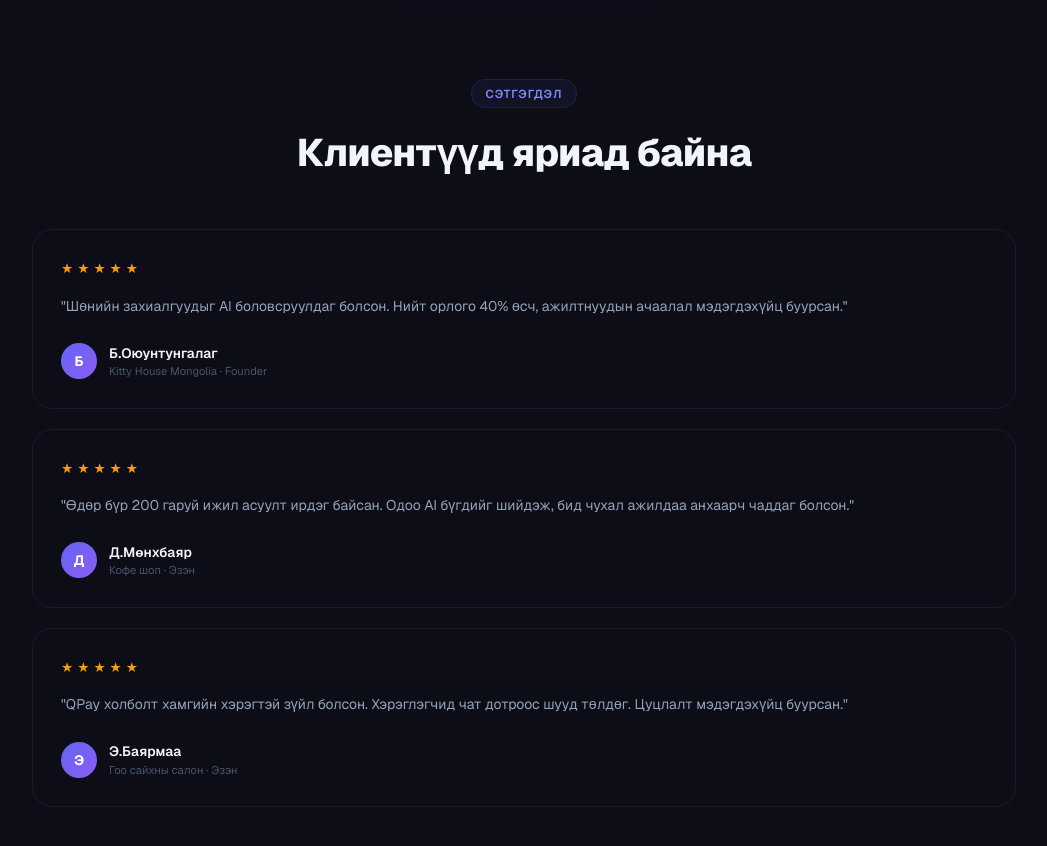
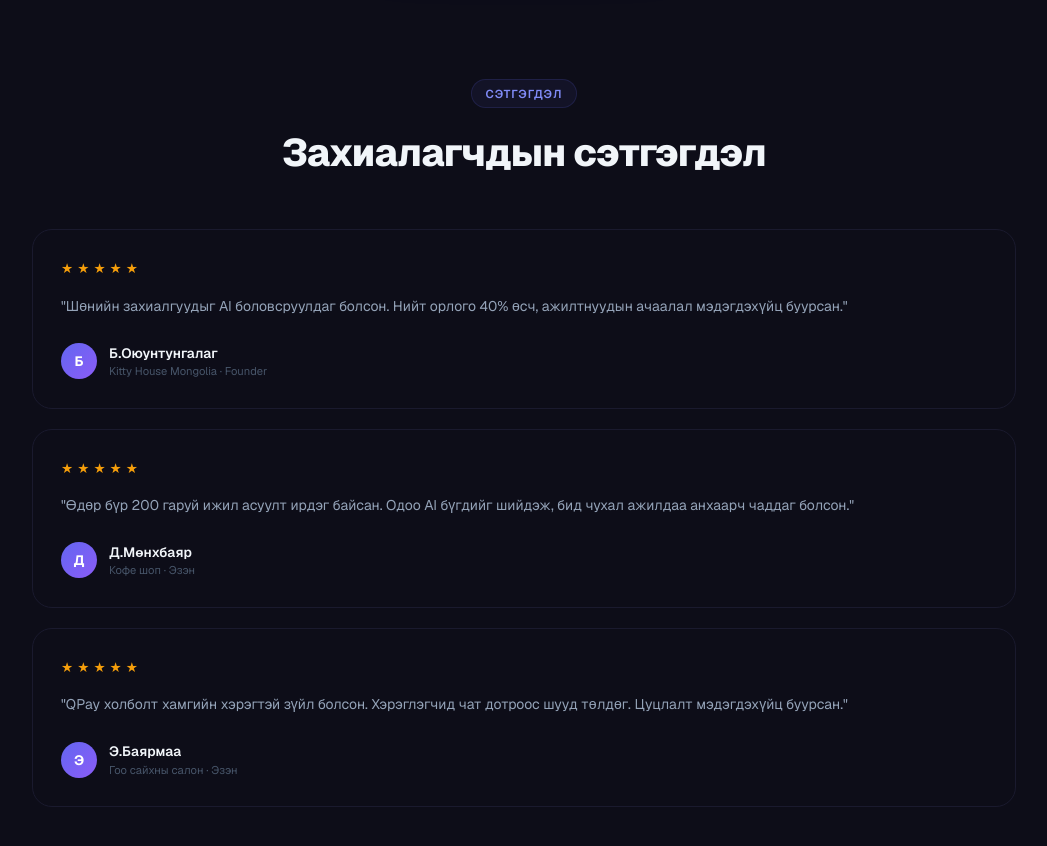
Before and after one commit to ubarino28/mongolagent-web, a Next.js app: page / in a window 1280 px wide. Shown: the part 5040-5886 px from the top of the page, without its empty margins (116-1163 px from the left). Built offline with nearby package versions, Linux system fonts and the light colour scheme.

Commit message:
Update testimonials title to Захиалагчдын сэтгэгдэл

```diff
--- a/app/page.tsx
+++ b/app/page.tsx
@@ -415,7 +415,7 @@ export default function HomePage() {
         <div style={wrap5}>
           <div style={{ textAlign: "center", marginBottom: "3rem" }}>
             <div className="section-tag" style={{ display: "inline-flex", marginBottom: "1rem" }}>Сэтгэгдэл</div>
-            <h2 style={{ fontSize: "clamp(1.7rem, 3.5vw, 2.4rem)", fontWeight: 800, letterSpacing: "-0.02em" }}>Клиентүүд яриад байна</h2>
+            <h2 style={{ fontSize: "clamp(1.7rem, 3.5vw, 2.4rem)", fontWeight: 800, letterSpacing: "-0.02em" }}>Захиалагчдын сэтгэгдэл</h2>
           </div>
 
           <div style={{ display: "grid", gridTemplateColumns: "repeat(1, 1fr)", gap: "1.25rem" }} className="md:grid-cols-3">
```
